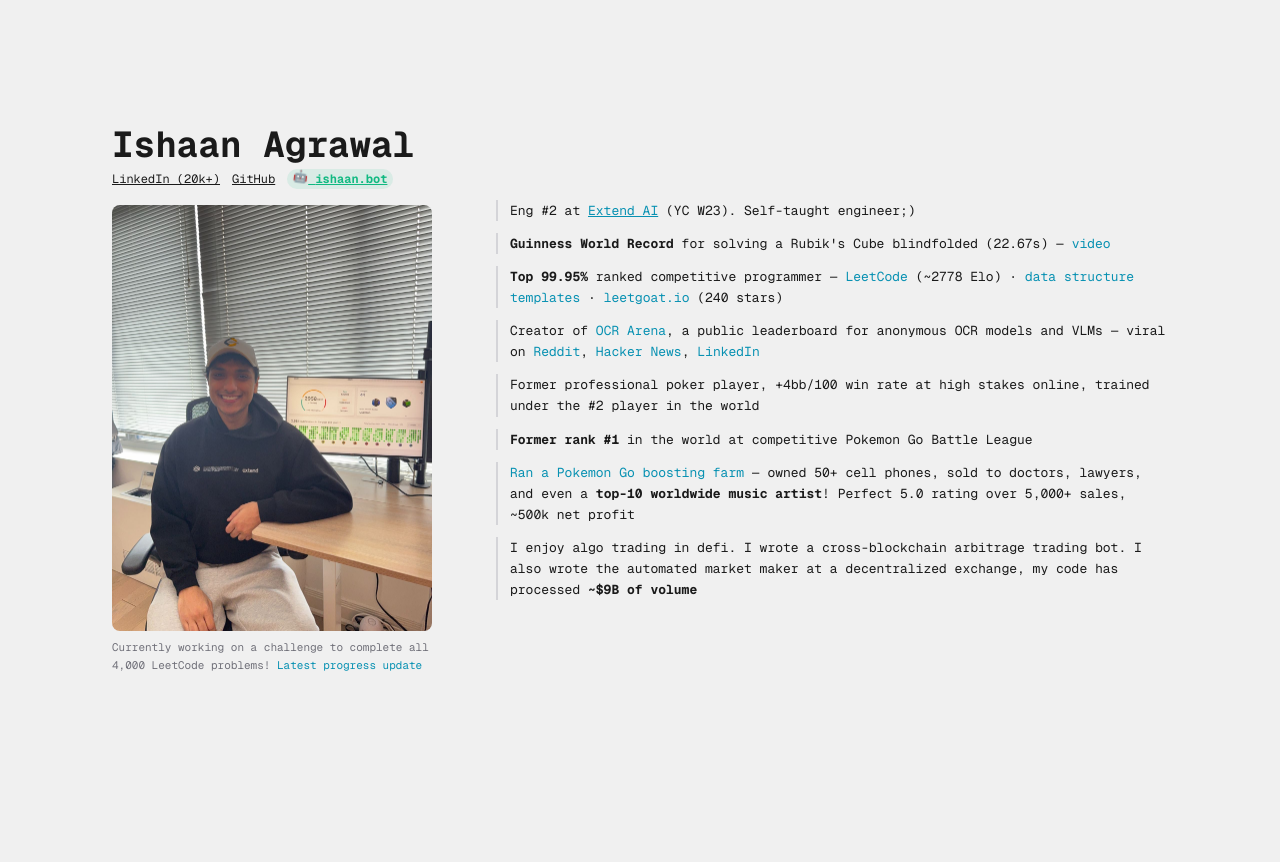
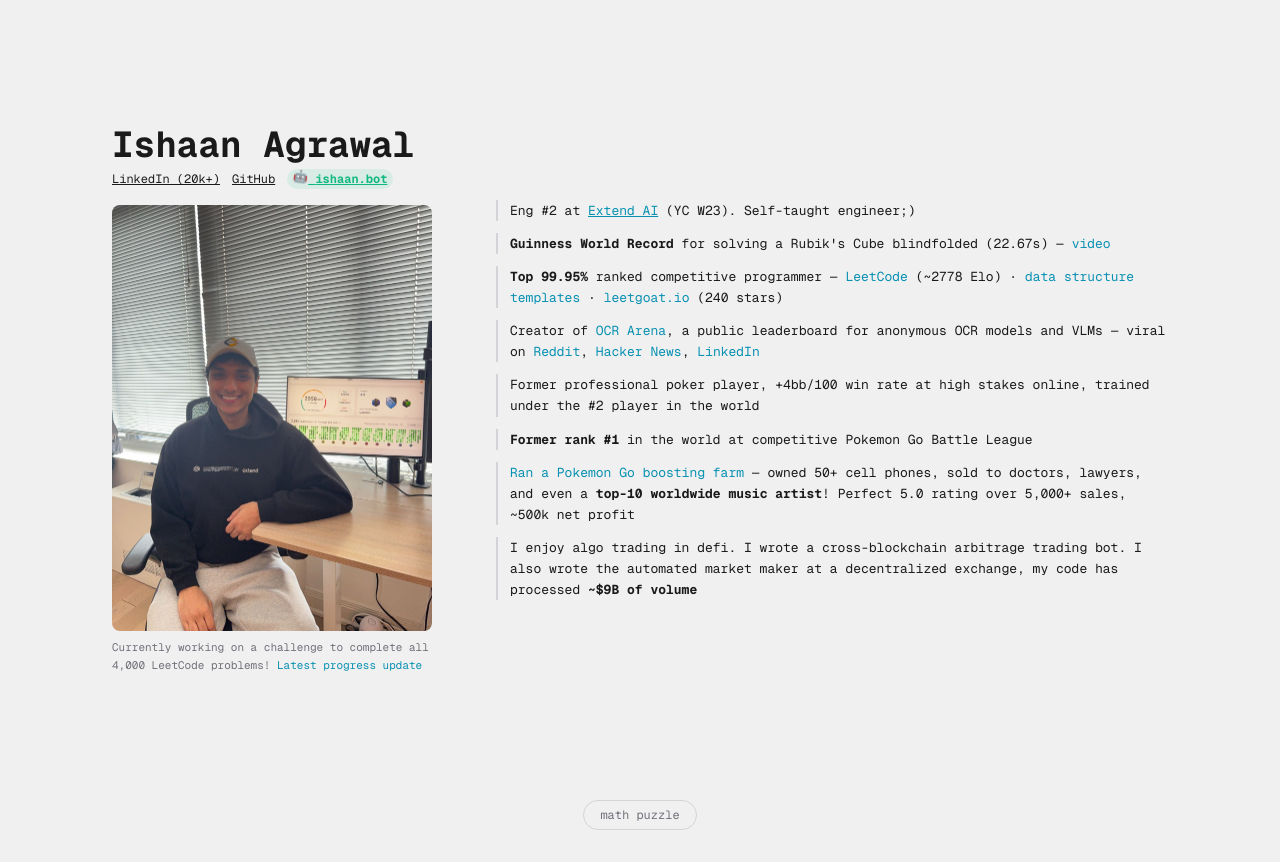
Before and after one commit to ishaanbuildsthings/ishaan.md, a Next.js app in the folder personal/: page / in a window 1280 px wide. Before the commit the page ends 800 px from the top, so only its background shows below. Built offline with nearby package versions, Linux system fonts and the light colour scheme.

Commit message:
Add math puzzle toggle button at bottom of personal site
Co-Authored-By: Claude Opus 4.6 <noreply@anthropic.com>

```diff
--- a/personal/src/app/page.tsx
+++ b/personal/src/app/page.tsx
@@ -1,5 +1,6 @@
 import Hero from "@/components/Hero";
 import Sidebar from "@/components/Sidebar";
+import MathPuzzle from "@/components/MathPuzzle";
 
 export default function Home() {
   return (
@@ -12,6 +13,9 @@ export default function Home() {
           <Sidebar />
         </div>
       </main>
+      <div className="pb-8 px-6 sm:px-8 lg:px-12 max-w-6xl mx-auto">
+        <MathPuzzle />
+      </div>
     </div>
   );
 }
--- /dev/null
+++ b/personal/src/components/MathPuzzle.tsx
@@ -0,0 +1,38 @@
+"use client";
+
+import { useState } from "react";
+
+export default function MathPuzzle() {
+  const [open, setOpen] = useState(false);
+
+  return (
+    <div className="text-center">
+      <button
+        onClick={() => setOpen(!open)}
+        className="text-xs px-4 py-1.5 rounded-full border border-border text-muted hover:text-foreground hover:border-foreground transition-colors cursor-pointer"
+      >
+        {open ? "hide puzzle" : "math puzzle"}
+      </button>
+      {open && (
+        <div className="mt-4 max-w-lg mx-auto text-left border border-border rounded-lg p-4 bg-surface">
+          <p className="text-[13px] text-foreground leading-relaxed">
+            You are given an infinite integer number line. A ship spawns at an
+            unknown integer position with an unknown integer velocity. Every
+            second you can fire a cannon at one position on the number line.
+            Design a strategy such that we always hit the ship, or prove it is
+            impossible.
+          </p>
+          <p className="text-[13px] text-muted mt-3">
+            email solutions to:{" "}
+            <a
+              href="mailto:me@ishaan.ag"
+              className="text-cyan hover:underline"
+            >
+              me@ishaan.ag
+            </a>
+          </p>
+        </div>
+      )}
+    </div>
+  );
+}
```
